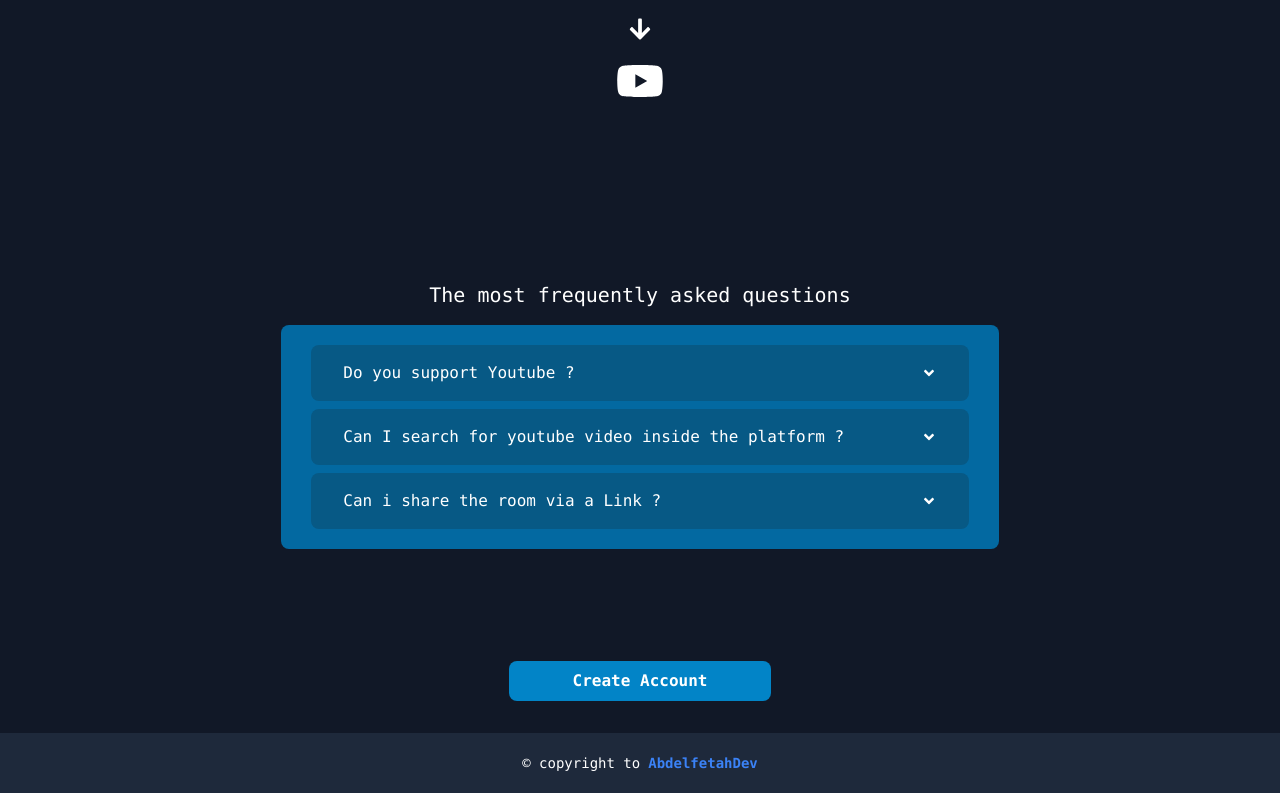
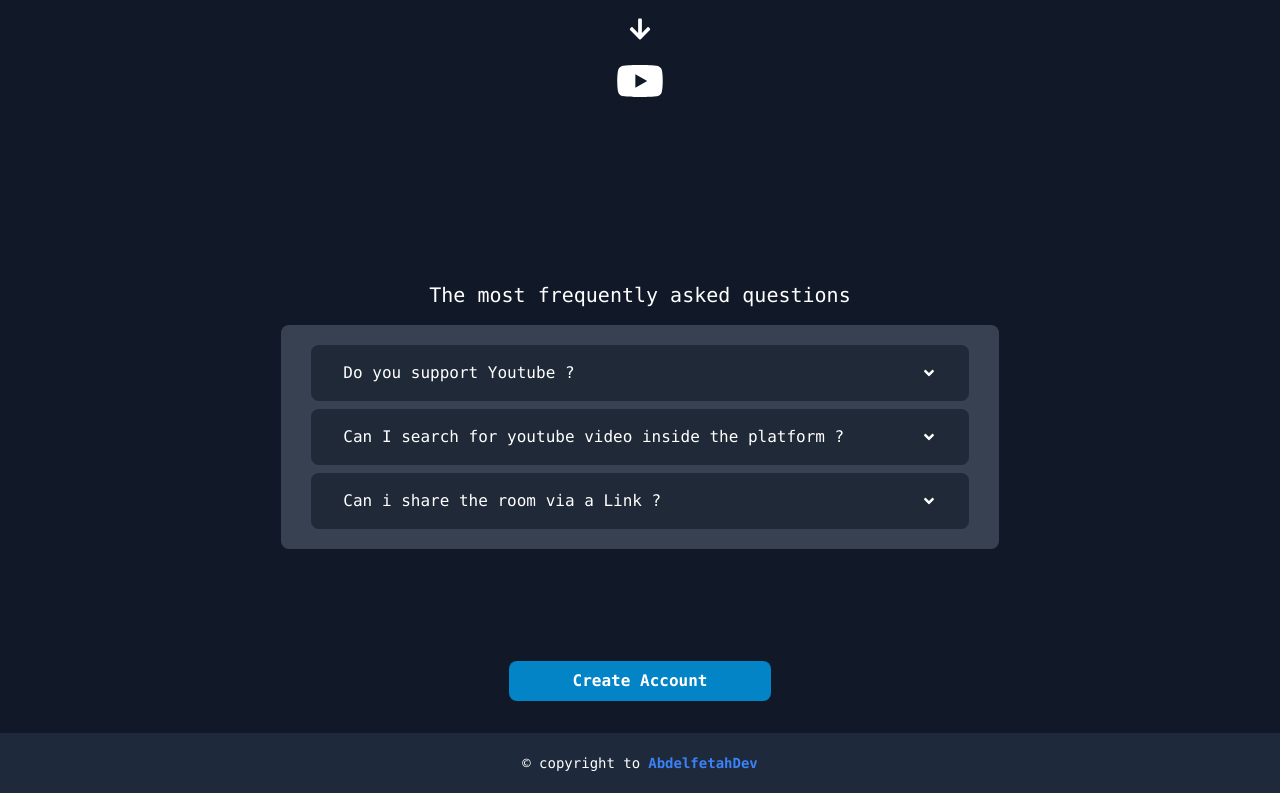
Before and after one commit to abdelfetah18/watch-together, a Next.js app: page / in a window 1280 px wide. Shown: the part 1711-2504 px from the top of the page. Built offline with nearby package versions, Linux system fonts and the light colour scheme.

Commit message:
Update FAQ UI colors.

```diff
--- a/src/components/landing_page/FAQ.js
+++ b/src/components/landing_page/FAQ.js
@@ -21,7 +21,7 @@ export default function FAQ(){
         <div className="w-full flex flex-col items-center font-mono py-20">
             <div className="w-2/3 flex flex-col items-center">
                 <div className="text-white text-xl py-4">The most frequently asked questions</div>
-                <div className="w-11/12 flex flex-col items-center bg-sky-700 rounded-lg py-4">
+                <div className="w-11/12 flex flex-col items-center bg-gray-700 rounded-lg py-4">
                     {
                         questions.map((question, index) => {
                             return <Question key={index} question={question} />
@@ -41,12 +41,12 @@ function Question({ question }){
     }
 
     return(
-        <div className="w-11/12 flex flex-col items-center bg-sky-800 rounded-lg my-1">
+        <div className="w-11/12 flex flex-col items-center bg-gray-800 rounded-lg my-1">
             <div onClick={toggle} className="cursor-pointer w-full px-8 flex flex-row items-center justify-between text-white py-4">
                 <div className="">{question.question}</div>
                 <div><FaAngleDown /></div>
             </div>
-            <div className={"w-full px-8 py-2 text-white text-sm bg-sky-900 rounded-b-lg"+ (is_open ? "" : " hidden")}>{question.answer}</div>
+            <div className={"w-full px-8 py-2 text-white text-sm bg-gray-900 rounded-b-lg"+ (is_open ? "" : " hidden")}>{question.answer}</div>
         </div>
 
     )
```
